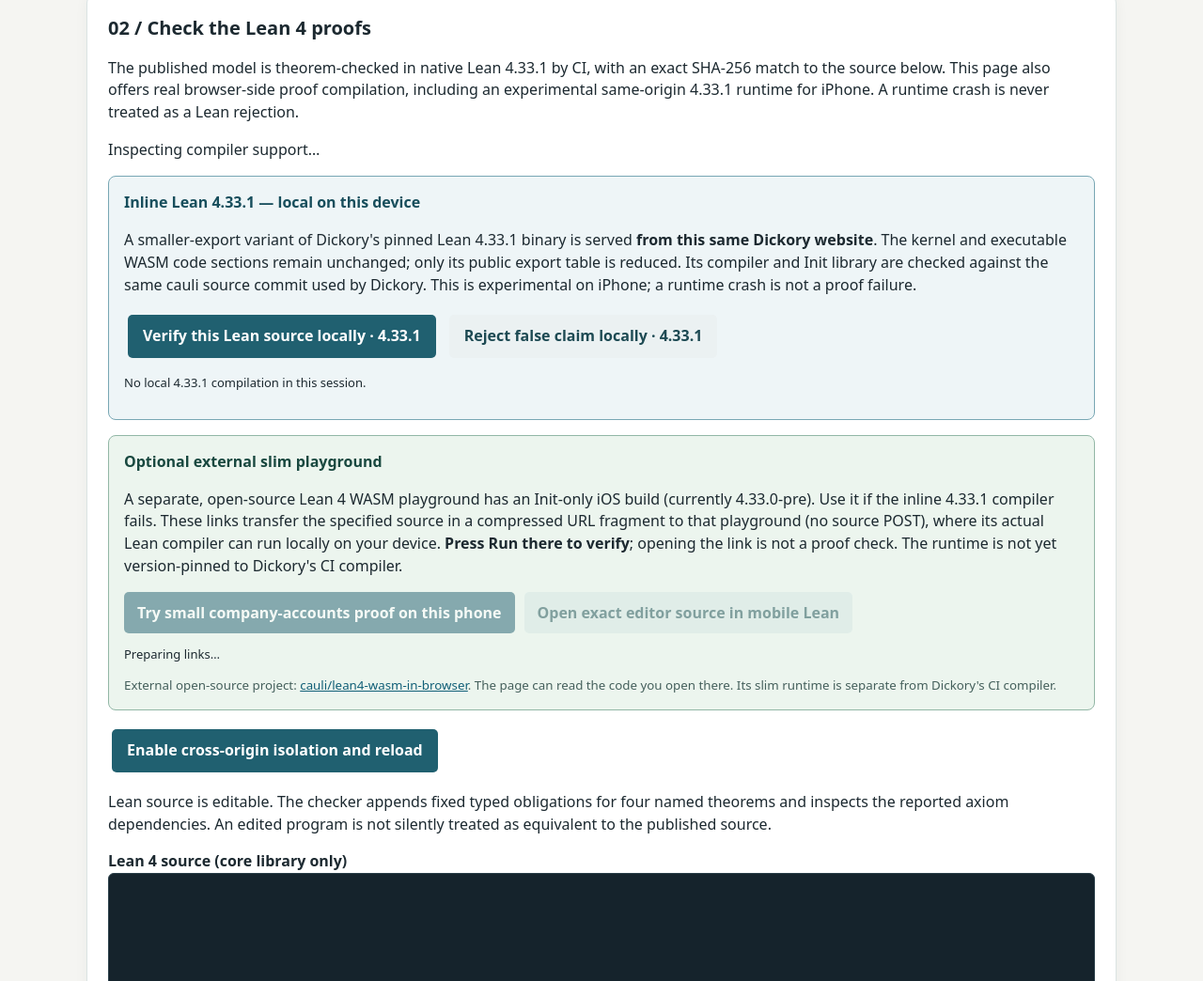
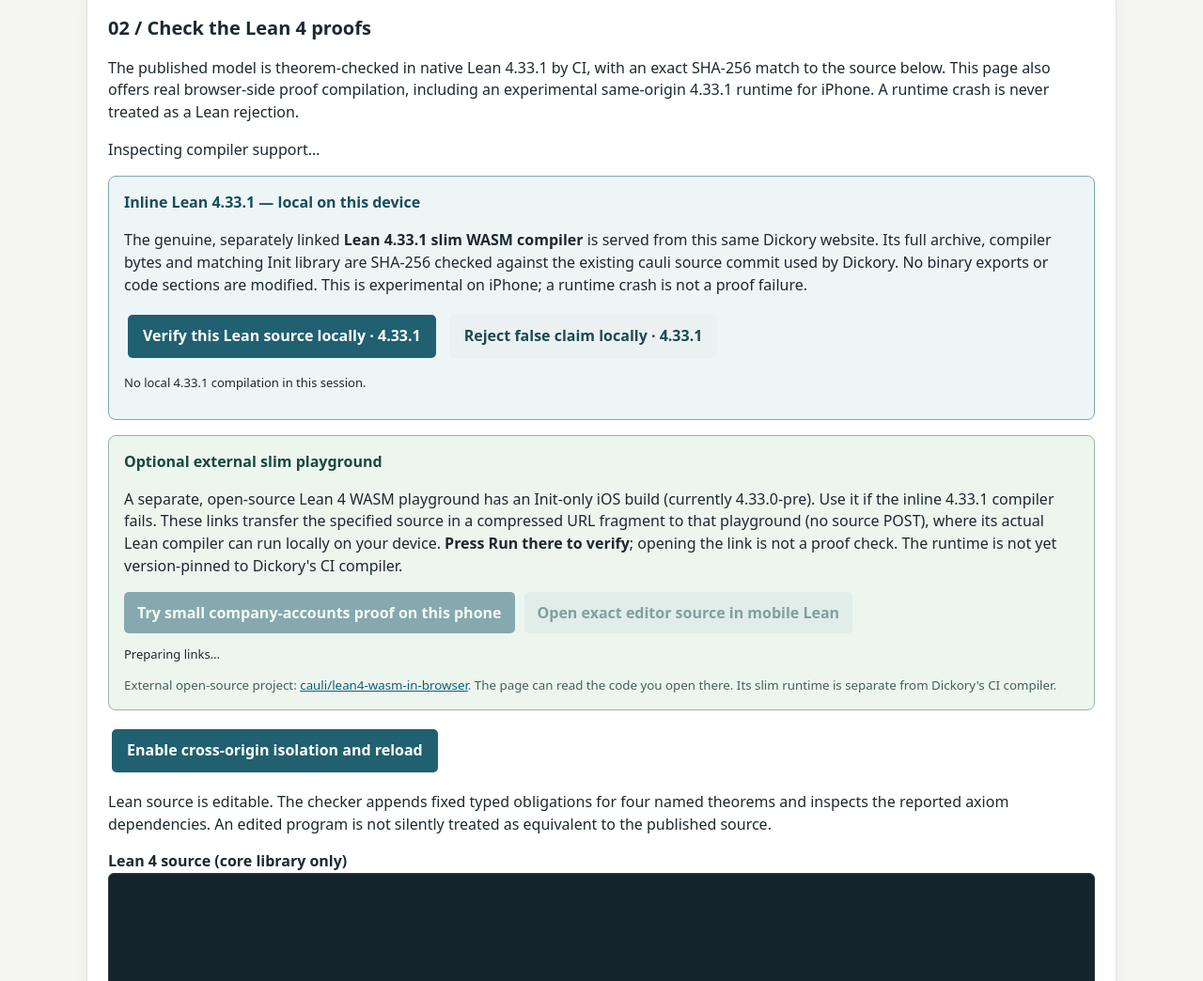
Before and after one commit to danbri/dickory, a plain HTML site: page labs/company-accounts/index.template.html in a window 1280 px wide. Shown: the part 1017-2061 px from the top of the page at 94% size. Drawn offline with Linux system fonts and the light colour scheme.

Commit message:
Present original upstream slim 4.33.1 in UI with transparent source and licence statements

```diff
--- a/labs/company-accounts/index.template.html
+++ b/labs/company-accounts/index.template.html
@@ -41,7 +41,7 @@
 
   <div class="inlineCompiler">
     <h3>Inline Lean 4.33.1 — local on this device</h3>
-    <p>A smaller-export variant of Dickory's pinned Lean 4.33.1 binary is served <strong>from this same Dickory website</strong>. The kernel and executable WASM code sections remain unchanged; only its public export table is reduced. Its compiler and Init library are checked against the same cauli source commit used by Dickory. This is experimental on iPhone; a runtime crash is not a proof failure.</p>
+    <p>The genuine, separately linked <strong>Lean 4.33.1 slim WASM compiler</strong> is served from this same Dickory website. Its full archive, compiler bytes and matching Init library are SHA-256 checked against the existing cauli source commit used by Dickory. No binary exports or code sections are modified. This is experimental on iPhone; a runtime crash is not a proof failure.</p>
     <div class="actions">
       <button id="runInline" type="button">Verify this Lean source locally · 4.33.1</button>
       <button id="runInlineNegative" class="secondary" type="button">Reject false claim locally · 4.33.1</button>
```
